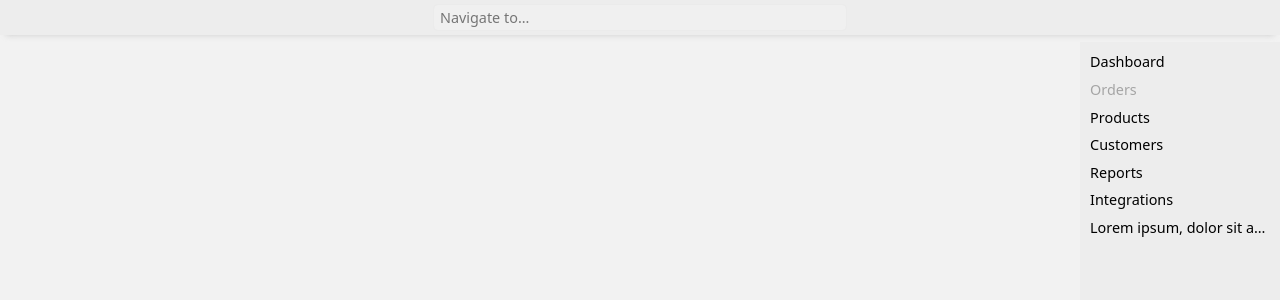
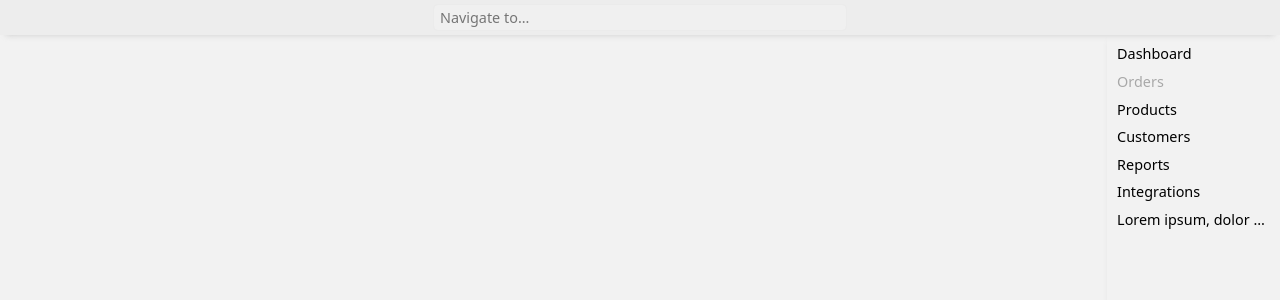
Before and after one commit to yoankervadec/stempy-erp-desktop, a React (Vite) app: page / in a window 1280 px wide. Shown: the top 300 px of the page. Built offline with nearby package versions, Linux system fonts and the light colour scheme.

Commit message:
feat: implement station info retrieval and enhance sidebar structure

```diff
--- a/index.html
+++ b/index.html
@@ -4,6 +4,11 @@
     <meta charset="UTF-8" />
     <link rel="icon" type="image/svg+xml" href="/favicon.svg" />
     <meta name="viewport" content="width=device-width, initial-scale=1.0" />
+    <meta
+      http-equiv="Content-Security-Policy"
+      content="default-src 'self'; script-src 'self' ; style-src 'self' 'unsafe-inline'; img-src 'self' data:;"
+    />
+
     <title>stempy-erp-desktop</title>
   </head>
   <body>
--- a/src/electron/main.ts
+++ b/src/electron/main.ts
@@ -8,6 +8,9 @@ app.whenReady().then(() => {
   WindowIPC.register();
 
   createWindow();
+
+  // await window.electron.getStationInfo() in the renderer process to get the station info
+  ipcMainHandle("getStationInfo", () => Station.current());
 
   app.on("activate", () => {
     if (BrowserWindow.getAllWindows().length === 0) {
@@ -44,7 +47,4 @@ const createWindow = () => {
   } else {
     mainWindow.loadFile(PathResolver.getUIPath());
   }
-
-  // await window.electron.getStationInfo() in the renderer process to get the station info
-  ipcMainHandle("getStationInfo", () => Station.current());
 };
--- a/src/ui/App.tsx
+++ b/src/ui/App.tsx
@@ -1,7 +1,20 @@
+import { useEffect, useState } from "react";
+
 import ApplicationHeader from "./component/ApplicationHeader";
 import { ApplicationSidebar } from "./component/ApplicationSidebar";
 
 function App() {
+  const [stationInfo, setStationInfo] = useState<StationInfo | null>(null);
+
+  useEffect(() => {
+    async function load() {
+      const info = await window.electron.getStationInfo();
+      setStationInfo(info);
+      console.log(info);
+    }
+    load();
+  }, []);
+
   return (
     <>
       <div
@@ -23,7 +36,9 @@ function App() {
               width: "100%",
               height: "100%",
             }}
-          ></main>
+          >
+            {stationInfo && <pre>{JSON.stringify(stationInfo, null, 2)}</pre>}
+          </main>
           <ApplicationSidebar />
         </div>
       </div>
--- a/src/ui/component/ApplicationHeader.module.css
+++ b/src/ui/component/ApplicationHeader.module.css
@@ -1,13 +1,9 @@
 .appHeader {
   -webkit-app-region: drag;
-
   display: flex;
-
   background: var(--sidebar);
-
+  z-index: 1;
   box-shadow: 0 6px 6px -6px hsla(0, 0%, 63%, 0.468);
-
-  z-index: 1;
 }
 
 .searchContainer {
@@ -39,4 +35,5 @@
 .searchInput:focus {
   background: var(--background);
   outline: 1px solid var(--green);
+  cursor: text;
 }
--- a/src/ui/component/ApplicationSidebar.module.css
+++ b/src/ui/component/ApplicationSidebar.module.css
@@ -1,22 +1,24 @@
 .sidebar {
-  background: var(--sidebar);
-  margin-right: 0;
   width: 200px;
+  /* border-radius: 12px 0 0 12px; */
+  overflow: hidden;
+  box-shadow: -4px 0 6px -6px var(--even-darker);
+}
 
-  margin-top: 0.5rem;
+.sidebarContainer {
+  height: calc(100% - 0.25rem);
+  padding-block-start: 0.25rem;
 }
 
 .sidebarList {
-  /* outline: 1px solid red; */
   width: calc(100% - 1rem);
-  height: calc(100% - 2rem);
   margin-inline-start: 0.5rem;
-  margin-block: 0.5rem;
+  height: 100%;
 
   li {
     margin-block: 0.2rem;
     padding: 0.2rem;
-    text-wrap: nowrap;
+    white-space: nowrap;
     text-overflow: ellipsis;
     overflow: hidden;
     user-select: none;
--- a/src/ui/component/ApplicationSidebar.tsx
+++ b/src/ui/component/ApplicationSidebar.tsx
@@ -3,6 +3,7 @@ import styles from "./ApplicationSidebar.module.css";
 export function ApplicationSidebar() {
   return (
     <nav className={styles.sidebar}>
+      <div className={styles.sidebarContainer}>
         <ul className={styles.sidebarList}>
           <li>Dashboard</li>
           <li data-selected="true">Orders</li>
@@ -12,6 +13,7 @@ export function ApplicationSidebar() {
           <li>Integrations</li>
           <li>Lorem ipsum, dolor sit amet consectetur adipisicing elit.</li>
         </ul>
+      </div>
     </nav>
   );
 }
```
Lines whose indentation alone changed are shown as unchanged.
